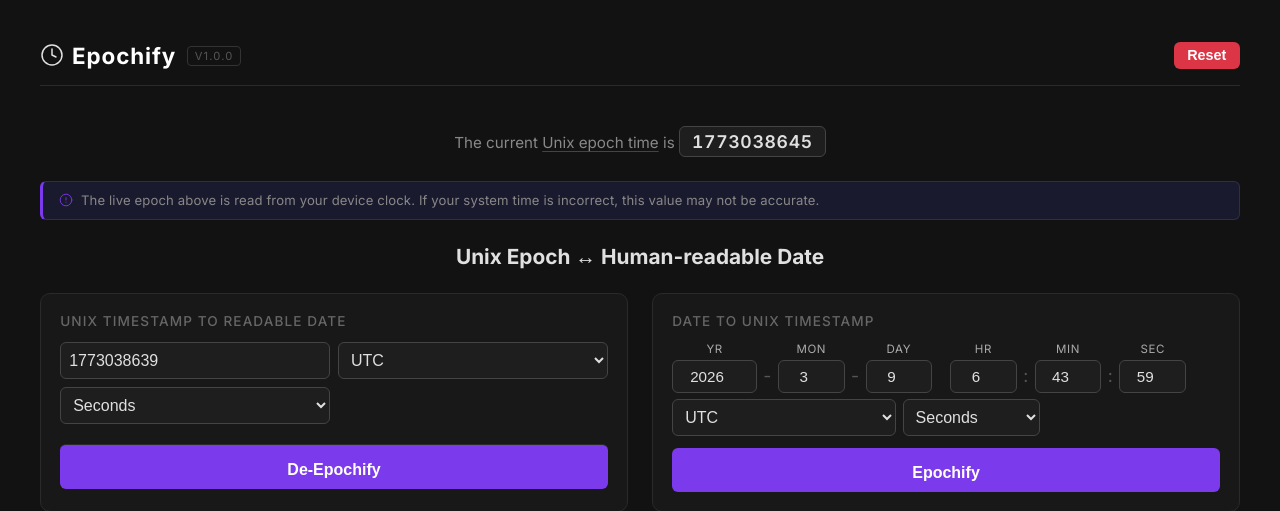
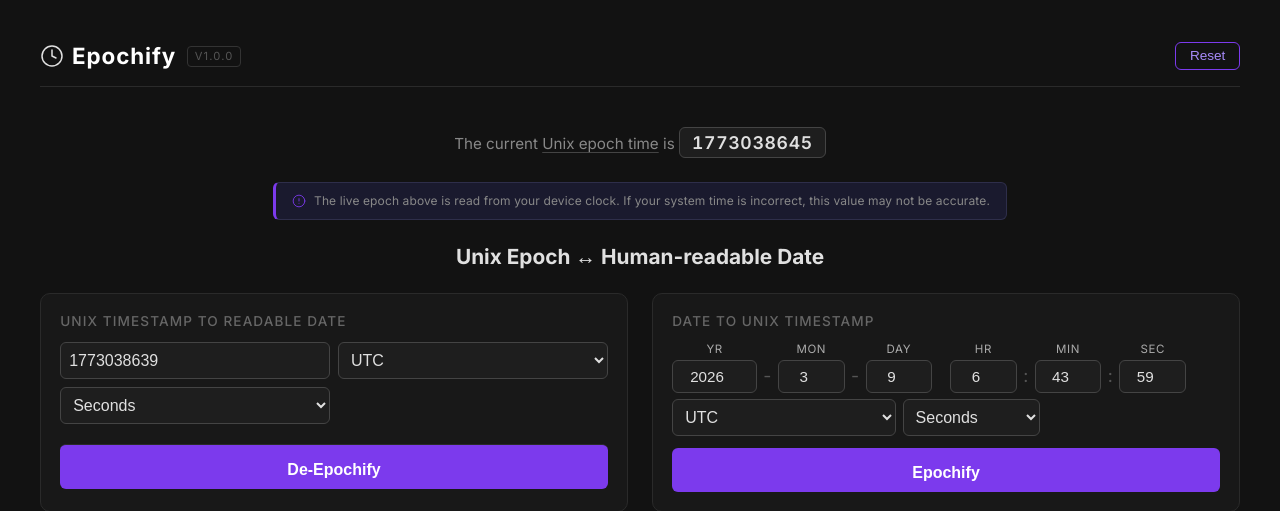
Before and after one commit to sidghosh29/epochify, a Python web app: template templates/index.html in a window 1280 px wide. Shown: the top 511 px of the page. Run offline with Jinja, Linux system fonts and the light colour scheme; the template is opened without the code that fills it, so the values that code supplies are empty.

Commit message:
Add reset style change and note style change

```diff
--- a/static/style.css
+++ b/static/style.css
@@ -101,18 +101,19 @@ nav {
   margin-bottom: 0.15rem;
 }
 nav button {
-  background-color: #dc3545;
-  color: white;
-  border: none;
+  background: transparent !important;
+  color: #a78bfa;
+  border: 1px solid #7c3aed !important;
   border-radius: 6px;
   padding: 0.35rem 0.85rem;
-  font-size: 0.9rem;
-  font-weight: 600;
+  font-size: 0.85rem;
+  font-weight: 500;
   cursor: pointer;
-  transition: background-color 0.2s ease;
+  transition: background-color 0.2s ease, color 0.2s ease;
 }
 nav button:hover {
-  background-color: #b02a37;
+  background-color: #7c3aed !important;
+  color: white;
 }
 .converters-grid {
   display: grid;
@@ -137,7 +138,7 @@ nav button:hover {
   margin-bottom: 1.5rem;
 }
 .clock-note {
-  display: flex;
+  display: inline-flex;
   align-items: center;
   gap: 0.5rem;
   background: #1a1a2e;
@@ -145,9 +146,8 @@ nav button:hover {
   border-left: 3px solid #7c3aed;
   border-radius: 6px;
   padding: 0.65rem 1rem;
-  font-size: 0.82rem;
+  font-size: 0.75rem;
   color: #888;
-  margin-bottom: 1.5rem;
   letter-spacing: 0.01em;
 }
 .clock-note svg {
--- a/templates/index.html
+++ b/templates/index.html
@@ -3,12 +3,21 @@
 <div class="container">
 
     <div class="live-epoch-bar" id="converters">
-        The current <a href="/epoch-clock" class="epoch-bar-link">Unix epoch time</a> is <span id="live-epoch" class="epoch-value" title="⏸ Pause">—</span>
+        The current <a href="/epoch-clock" class="epoch-bar-link">Unix epoch time</a> is <span id="live-epoch"
+            class="epoch-value" title="⏸ Pause">—</span>
     </div>
 
+    <div style="text-align: center; margin-bottom: 1.5rem;">
     <div class="clock-note">
-        <svg viewBox="0 0 24 24" fill="none" stroke="currentColor" stroke-width="1.5" stroke-linecap="round" stroke-linejoin="round" width="14" height="14"><circle cx="12" cy="12" r="10"/><line x1="12" y1="8" x2="12" y2="12"/><line x1="12" y1="16" x2="12.01" y2="16"/></svg>
-        The live epoch above is read from your device clock. If your system time is incorrect, this value may not be accurate.
+        <svg viewBox="0 0 24 24" fill="none" stroke="currentColor" stroke-width="1.5" stroke-linecap="round"
+            stroke-linejoin="round" width="14" height="14">
+            <circle cx="12" cy="12" r="10" />
+            <line x1="12" y1="8" x2="12" y2="12" />
+            <line x1="12" y1="16" x2="12.01" y2="16" />
+        </svg>
+        The live epoch above is read from your device clock. If your system time is incorrect, this value may not be
+        accurate.
+    </div>
     </div>
 
     <h2 class="page-title">Unix Epoch ↔ Human-readable Date</h2>
```
